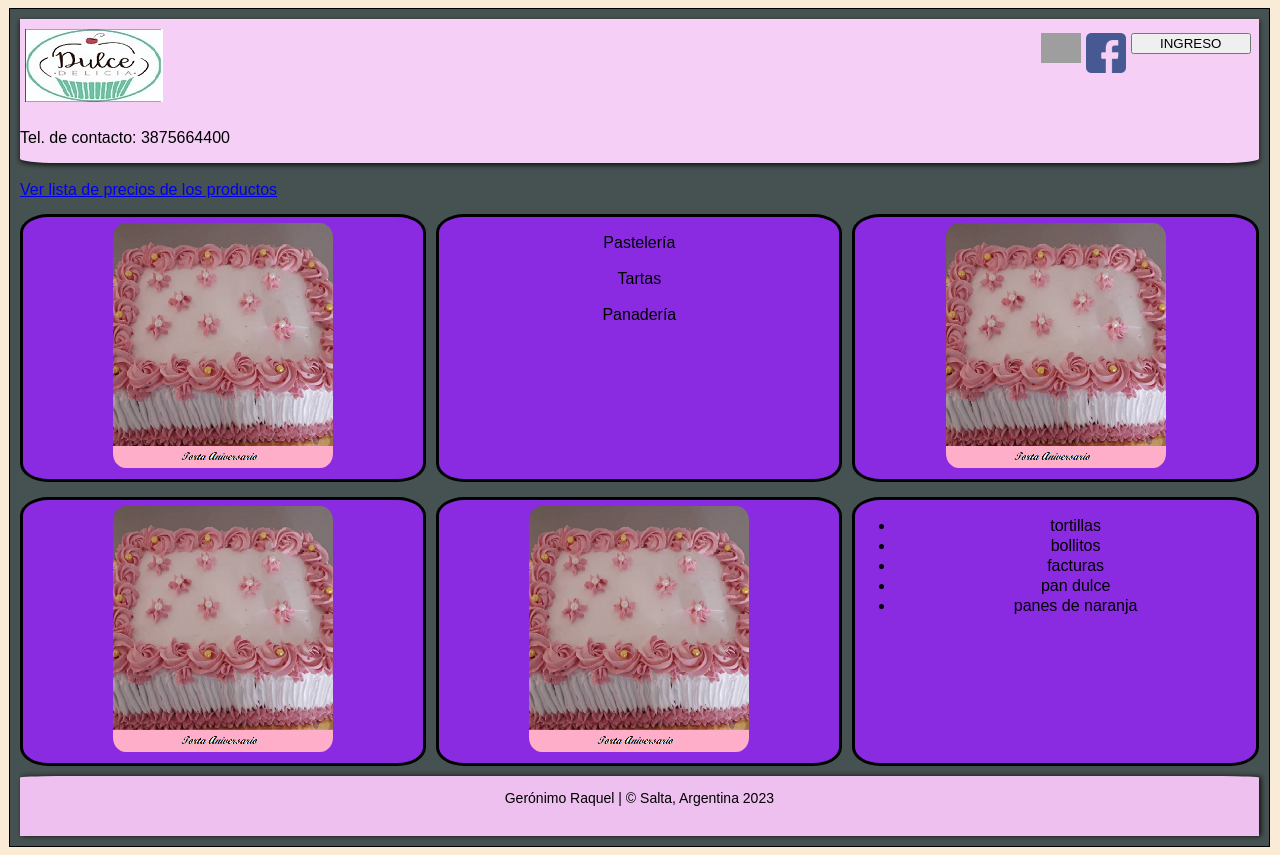
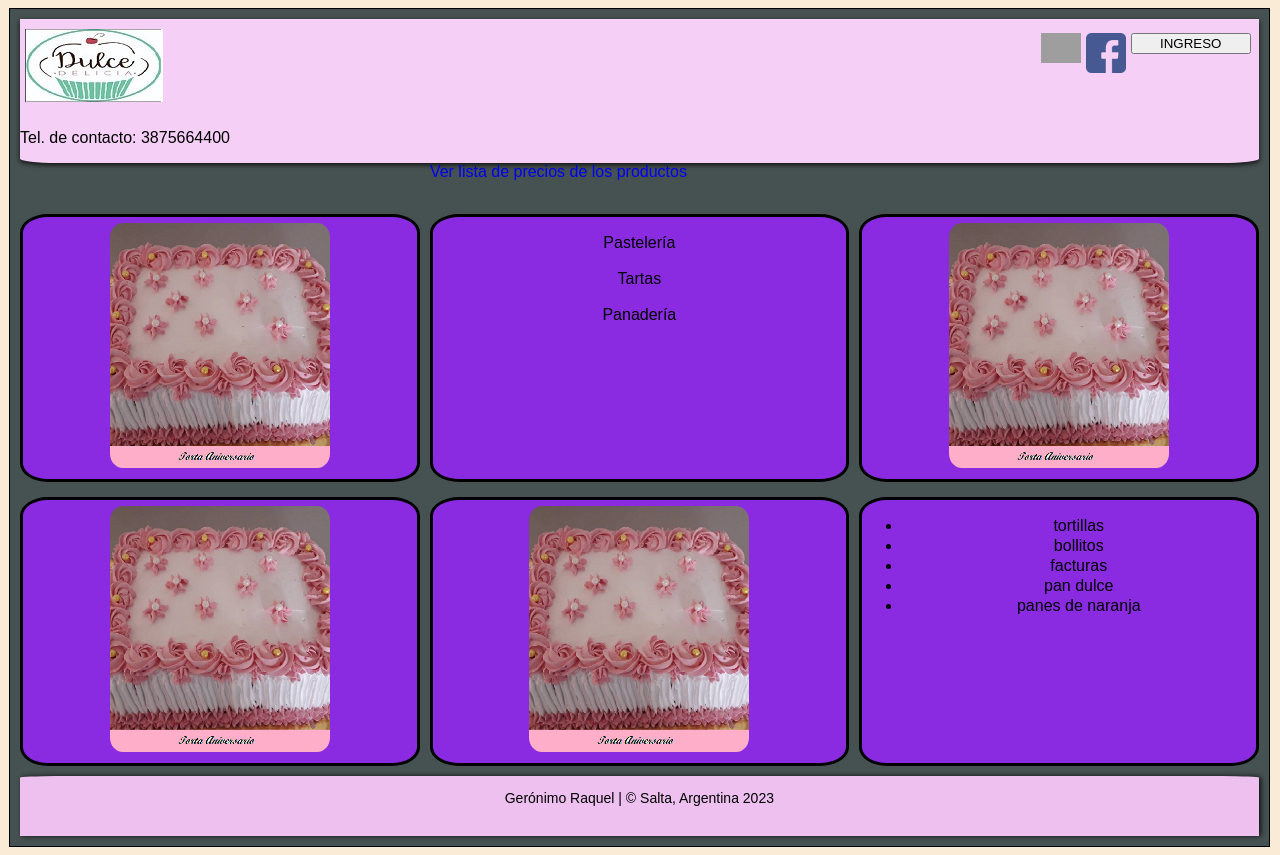
Before and after one commit to quelitarg/Proy-Dulce-Dulce-forSJTec-, an Angular app in the folder dulce-dulce/: page / in a window 1280 px wide. Built offline with nearby package versions, Linux system fonts and the light colour scheme; grey boxes are pictures that could not be loaded.

Commit message:
cambioDD

```diff
--- a/dulce-dulce/src/app/body-app/body-app.component.html
+++ b/dulce-dulce/src/app/body-app/body-app.component.html
@@ -1,6 +1,3 @@
 <app-header-dulce></app-header-dulce>
-<br/>
-<a routerLink = "/productos">Ver lista de precios de los productos</a>
-<br/>
 <app-body-dulce></app-body-dulce>
 <app-footer-dulce></app-footer-dulce>
--- a/dulce-dulce/src/app/body-dulce/body-dulce.component.css
+++ b/dulce-dulce/src/app/body-dulce/body-dulce.component.css
@@ -26,5 +26,6 @@ img{
 }
 
 a {
-color-scheme: rgb(242, 196, 196);
+justify-content: left;
+text-decoration: #f5cff6;
 }
--- a/dulce-dulce/src/app/body-dulce/body-dulce.component.html
+++ b/dulce-dulce/src/app/body-dulce/body-dulce.component.html
@@ -1,4 +1,8 @@
 <section class = "grid-container2">
+    <br/>
+    <br/>
+    <a routerLink = "/productos">Ver lista de precios de los productos</a>
+    <br/>
     <picture class ="grid-item c2">
         <img src="../../assets/fotos/torta aniversario -pasteleria-.png">
     </picture>
--- a/dulce-dulce/src/app/body-dulce/body-dulce.component.ts
+++ b/dulce-dulce/src/app/body-dulce/body-dulce.component.ts
@@ -1,5 +1,5 @@
 import { Component } from '@angular/core';
-//import { Router } from '@angular/router';
+import { Router } from '@angular/router';
 
 @Component({
   selector: 'app-body-dulce',
@@ -8,10 +8,10 @@ import { Component } from '@angular/core';
 })
 export class BodyDulceComponent {
 
-  /*constructor(private router: Router){}
+constructor(private router: Router){}
 
   navegarProductos(){
       this.router.navigate(['/productos']);
     }
- */
+
 }
--- a/dulce-dulce/src/app/ver-productos/ver-productos.component.html
+++ b/dulce-dulce/src/app/ver-productos/ver-productos.component.html
@@ -1,4 +1,4 @@
 
 <section>
-    <a routerLink = " ">Volver a inicio</a>
+    <a routerLink = "/">Volver a inicio</a>
 </section>
--- a/dulce-dulce/src/app/ver-productos/ver-productos.component.ts
+++ b/dulce-dulce/src/app/ver-productos/ver-productos.component.ts
@@ -10,7 +10,7 @@ export class VerProductosComponent {
 
   constructor(private router: Router){}
 
-  navegarProductos(){
+  navegarInicio(){
     this.router.navigate(['']);
   }
 }
```
Also changed, not shown: dulce-dulce/src/app/body-app/body-app.component.ts (+8 -2 lines), 1 other file (tests, documents, lock files or other folders).
